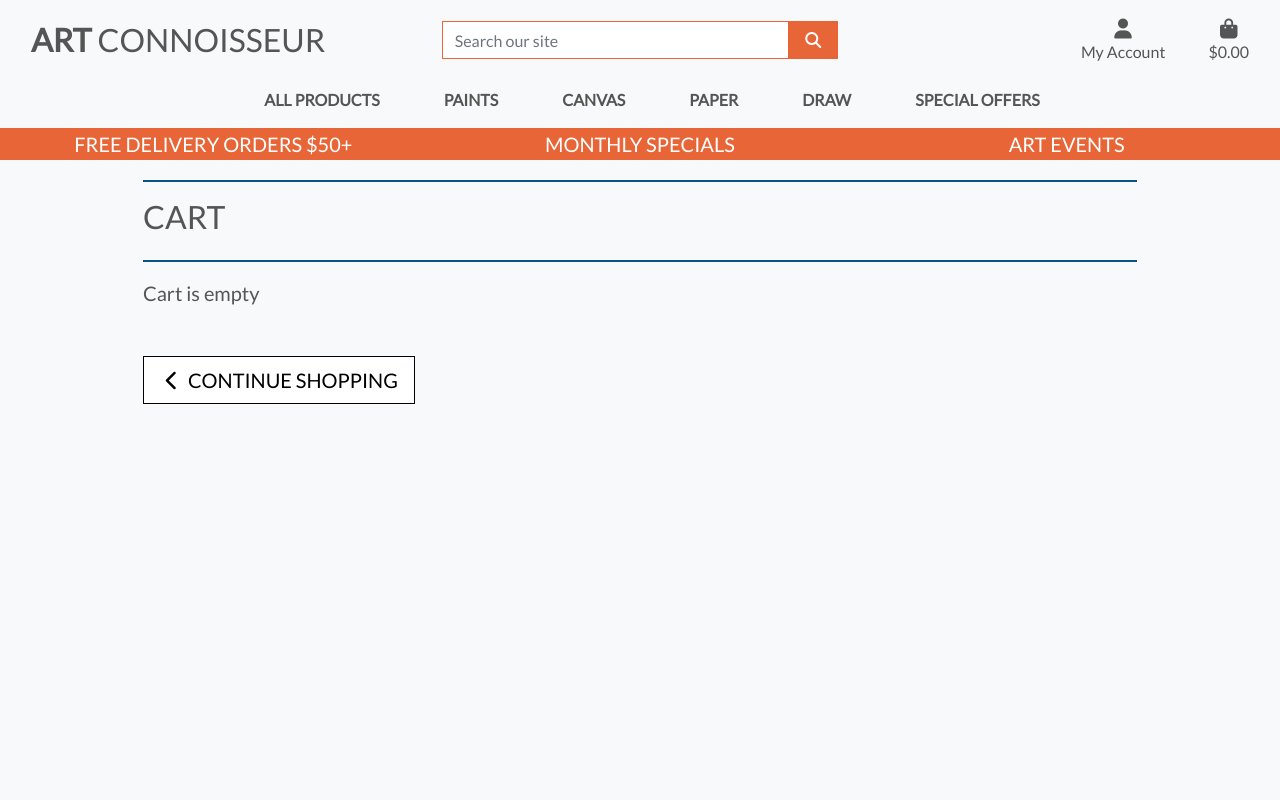
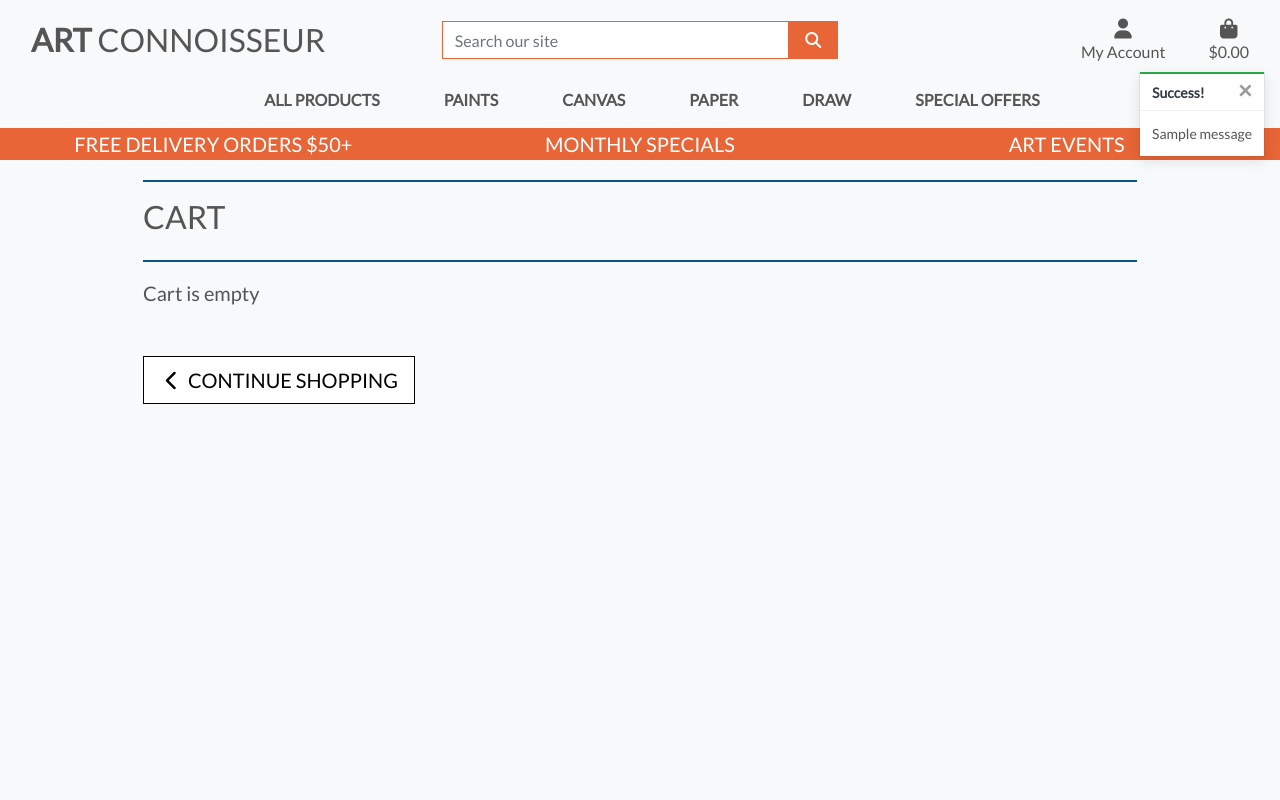
Before and after one commit to sven-cork/art-connoisseur, a Django app: page /bag/ in a window 1280 px wide. Run offline with Django 3.2, Linux system fonts and the light colour scheme; tables that the repository leaves empty hold one stand-in row (values such as "Sample post"); one stand-in notice (Sample message) is shown; some libraries are stand-ins or nearby versions; some web fonts are replaced.

Commit message:
Add toast messages structure

```diff
--- a/art_connoisseur/settings.py
+++ b/art_connoisseur/settings.py
@@ -79,6 +79,8 @@ TEMPLATES = [
         },
     },
 ]
+
+MESSAGE_STORAGE = 'django.contrib.messages.storage.session.SessionStorage'
 
 AUTHENTICATION_BACKENDS = [
 
--- a/bag/templates/bag/bag.html
+++ b/bag/templates/bag/bag.html
@@ -51,7 +51,7 @@
                                         <p class="my-0">${{ item.material.price }}</p>
                                     </td>
                                     <td class="py-3 w-25">
-                                        <form class="form update-form" method="POST" action="">
+                                        <form class="form update-form" method="POST" action="{% url 'adjust_bag' item.item_id %}">
                                             {% csrf_token %}
                                             <div class="form-group">
                                                 <div class="input-group">
@@ -82,7 +82,7 @@
                                             </div>
                                         </form>
                                         <a class="update-link text-info"><small>Update</small></a>
-                                        <a class="remove-item text-danger float-right" id="remove_{{ item.item_id }}" data-size="{{ item.size }}"><small>Remove</small></a>
+                                        <a class="remove-item text-danger float-right" id="remove_{{ item.item_id }}" data-material_size="{{ item.size }}"><small>Remove</small></a>
                                     </td>
                                     <td class="py-3">
                                         <p class="my-0">${{ item.material.price }}</p>
@@ -148,8 +148,8 @@
     $('.remove-item').click(function(e) {
         var csrfToken = "{{ csrf_token }}";
         var itemId = $(this).attr('id').split('remove_')[1];
-        var size = $(this).data('size');
-        var url = `/bag/remove/${itemId}`;
+        var size = $(this).data('material_size');
+        var url = `/bag/remove/${itemId}/`;
         var data = {'csrfmiddlewaretoken': csrfToken, 'size': size};
 
         $.post(url, data)
--- a/bag/urls.py
+++ b/bag/urls.py
@@ -6,4 +6,6 @@ from . import views
 urlpatterns = [
     path('', views.view_bag, name='view_bag'),
     path('add/<item_id>/', views.add_to_bag, name='add_to_bag'),
+    path('adjust/<item_id>/', views.adjust_bag, name='adjust_bag'),
+    path('remove/<item_id>/', views.remove_from_bag, name='remove_from_bag'),
 ]
--- a/bag/views.py
+++ b/bag/views.py
@@ -1,4 +1,7 @@
-from django.shortcuts import render, redirect
+from django.shortcuts import render, redirect, reverse, HttpResponse
+from django.contrib import messages
+
+from materials.models import Material
 
 # Create your views here.
 
@@ -7,9 +10,25 @@ def view_bag(request):
 
     return render(request, 'bag/bag.html')
 
+def adjust_bag(request, item_id):
+    """ Change product quantity """
+
+    quantity = int(request.POST.get('quantity'))
+    bag = request.session.get('bag', {})
+
+    if item_id in list(bag.keys()):
+        bag[item_id] += quantity
+    else:
+        bag[item_id] = quantity
+
+    request.session['bag'] = bag
+    return redirect(reverse('view_bag'))
+
+
 def add_to_bag(request, item_id):
     """ Add a quantity of the specified product to the shopping bag """
 
+    material = Material.objects.get(pk=item_id)
     quantity = int(request.POST.get('quantity'))
     redirect_url = request.POST.get('redirect_url')
     bag = request.session.get('bag', {})
@@ -18,6 +37,19 @@ def add_to_bag(request, item_id):
         bag[item_id] += quantity
     else:
         bag[item_id] = quantity
+        messages.success(request, f'Added {material.name} to your bag')
 
     request.session['bag'] = bag
     return redirect(redirect_url)
+
+
+def remove_from_bag(request, item_id):
+    """ Change product quantity """
+    bag = request.session.get('bag', {})
+    try:
+        bag.pop(item_id)
+
+        request.session['bag'] = bag
+        return HttpResponse(status=200)
+    except Exception as e:
+        return HttpResponse(status=500)
--- a/static/css/base.css
+++ b/static/css/base.css
@@ -106,6 +106,21 @@ right: 10px;
     cursor: pointer;
 }
 
+.message-container {
+    position: fixed;
+    top: 72px;
+    right: 15px;
+    z-index: 99999;
+}
+
+.custom-toast {
+    overflow: visible;
+}
+
+.toast-capper {
+    height: 2px;
+}
+
 /* -------------------------------- Media Queries */
 
 /* Slightly larger container on xl screens */
--- a/templates/base.html
+++ b/templates/base.html
@@ -24,6 +24,7 @@
 
     {% block corejs %}
         <script src="https://kit.fontawesome.com/abd17c27d8.js" crossorigin="anonymous"></script>
+        <script src="https://code.jquery.com/jquery-3.4.1.min.js" integrity="sha256-CSXorXvZcTkaix6Yvo6HppcZGetbYMGWSFlBw8HfCJo=" crossorigin="anonymous"></script>
         <script src="https://cdn.jsdelivr.net/npm/jquery@3.5.1/dist/jquery.min.js" integrity="sha256-9/aliU8dGd2tb6OSsuzixeV4y/faTqgFtohetphbbj0=" crossorigin="anonymous"></script>
         <script src="https://cdn.jsdelivr.net/npm/bootstrap@4.6.2/dist/js/bootstrap.bundle.min.js" integrity="sha384-Fy6S3B9q64WdZWQUiU+q4/2Lc9npb8tCaSX9FK7E8HnRr0Jz8D6OP9dO5Vg3Q9ct" crossorigin="anonymous"></script>
     {% endblock %}
@@ -117,7 +118,21 @@
     </header>
 
     {% if messages %}
-        <div class="message-container"></div>
+        <div class="message-container">
+            {% for message in messages %}
+                {% with message.level as level %}
+                    {% if level == 40 %}
+                        {% include 'includes/toasts/toast_error.html' %}
+                    {% elif level == 30 %}
+                        {% include 'includes/toasts/toast_warning.html' %}
+                    {% elif level == 25 %}
+                        {% include 'includes/toasts/toast_success.html' %}
+                    {% else %}
+                        {% include 'includes/toasts/toast_info.html' %}
+                    {% endif %}
+                {% endwith %}
+            {% endfor %}
+        </div>
     {% endif %}
 
     {% block page_header %}
@@ -127,7 +142,11 @@
     {% endblock %}
 
     {% block postloadjs %}
+    <script type="text/javascript">
+        $('.toast').toast('show');
+    </script>
     {% endblock %}
+
 
   </body>
 </html>
--- /dev/null
+++ b/templates/includes/toasts/toast_success.html
@@ -0,0 +1,13 @@
+<div class="toast custom-toast rounded-0 border-top-0" data-autohide="false">
+    <div class="arrow-up arrow-success"></div>
+    <div class="w-100 toast-capper bg-success"></div>
+    <div class="toast-header bg-white text-dark">
+        <strong class="mr-auto">Success!</strong>
+        <button type="button" class="ml-2 mb-1 close text-dark" data-dismiss="toast" aria-label="Close">
+            <span aria-hidden="true">&times;</span>
+        </button>
+    </div>
+    <div class="toast-body bg-white">
+        {{ message }}
+    </div>
+</div>
```
Also changed, not shown: templates/includes/toasts/toast_error.html (added, +13 -0 lines), templates/includes/toasts/toast_info.html (added, +13 -0 lines), templates/includes/toasts/toast_warning.html (added, +13 -0 lines).
